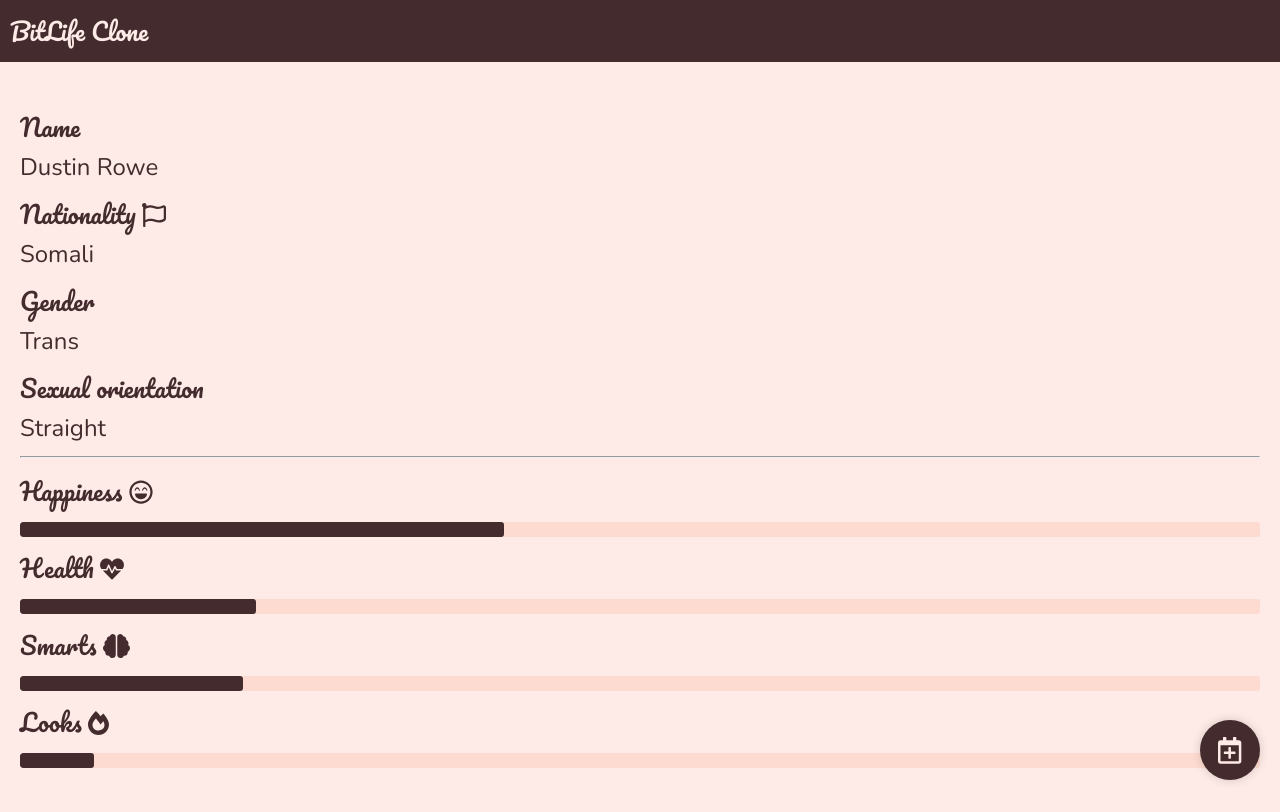
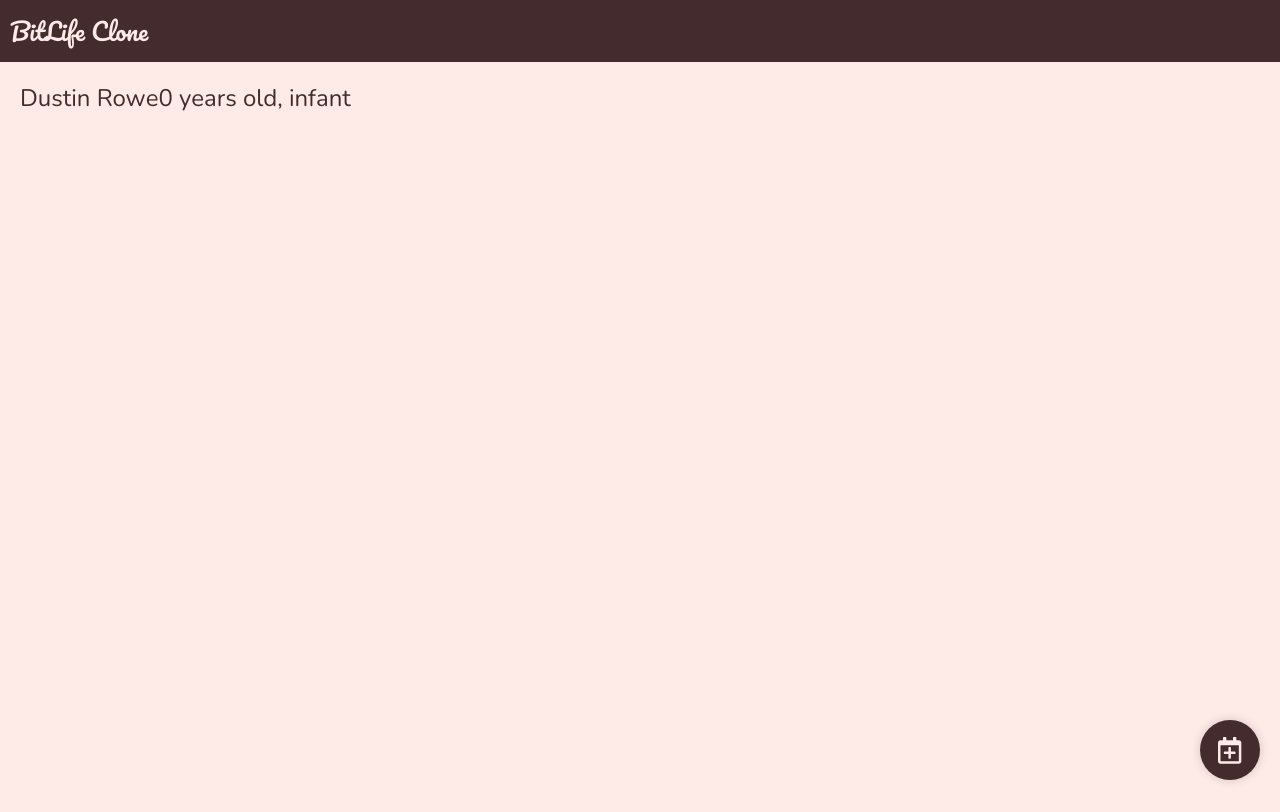
Before and after one commit to mgildone/fluffy-winner, a React (Create React App) app: page / in a window 1280 px wide. Built offline with nearby package versions, Linux system fonts and the light colour scheme.

Commit message:
Increment age in character summary and character cards

```diff
--- a/src/bitlifeclone/App.js
+++ b/src/bitlifeclone/App.js
@@ -7,7 +7,7 @@ import { far } from "@fortawesome/free-regular-svg-icons";
 import { fas } from "@fortawesome/free-solid-svg-icons";
 import { Nav } from "./components/Nav/Nav";
 import { CardList } from "./components/Card/CardList";
-import { Character } from "./components/Character/Character";
+import { CharacterSummary } from "./components/Character/CharacterSummary";
 import { Offline } from "./components/Offline/Offline";
 
 library.add(far, fas);
@@ -17,7 +17,9 @@ function App() {
   const [character, setCharacter] = useState(GeneratePlayer());
   const [offline, setOffline] = useState(!navigator.onLine);
   const addYear = year => {
-    setYear([...years, year]);
+    const age = character.age + 1;
+    setCharacter(Object.assign({}, character, { age }));
+    setYear([...years, Object.assign({}, year, { age })]);
   };
 
   return (
@@ -35,7 +37,7 @@ function App() {
       <main className="u-container">
         {useMemo(
           () => (
-            <Character onCLick={setCharacter} character={character} />
+            <CharacterSummary character={character} />
           ),
           [character]
         )}
--- a/src/bitlifeclone/components/Card/Card.js
+++ b/src/bitlifeclone/components/Card/Card.js
@@ -7,7 +7,7 @@ import { CardEventList } from "./CardEventList";
 const Card = props => {
   return (
     <article className="c-card">
-      <header className="c-card__header">Age: {props.age} years old</header>
+      <header className="c-card__header">Age: {props.age} {props.age > 1 ? "years" : "year" } old</header>
       <CardEventList events={props.events} />
     </article>
   );
--- a/src/bitlifeclone/components/Character/Character.js
+++ b/src/bitlifeclone/components/Character/Character.js
@@ -1,4 +1,4 @@
-import React from "react";
+import React, { useState } from "react";
 
 import "./Character.scss";
 
@@ -6,12 +6,13 @@ import { CharacterBar } from "./CharacterBar";
 import { CharacterField } from "./CharacterField";
 
 const CharacterContainer = (props) => {
+    const [isOpen, setIsOpen] = useState(false);
     return <dl className="c-character" {...props} />
 }
 
 const Character = props => {
   return (
-    <CharacterContainer id="ca">
+    <CharacterContainer>
         <CharacterField label={"Name"} value={`${props.character.firstName} ${props.character.lastName}`} />
         <CharacterField label={"Nationality"} value={props.character.nationality.name} icon={["far", "flag"]} />
         <CharacterField label={"Gender"} value={props.character.gender.name} />
--- /dev/null
+++ b/src/bitlifeclone/components/Character/CharacterSummary.js
@@ -0,0 +1,15 @@
+import React from "react";
+
+import "./Character.scss";
+
+
+const CharacterSummary = props => {
+  return (
+    <div className=""c-character-summary>
+        { props.character.firstName } { props.character.lastName }
+        { props.character.age } years old, { props.character.lifePhase }
+    </div>
+  );
+};
+
+export { CharacterSummary };
--- a/src/bitlifeclone/components/Nav/Nav.js
+++ b/src/bitlifeclone/components/Nav/Nav.js
@@ -6,7 +6,7 @@ const Nav = props => {
   const insertYear = e => {
     e.preventDefault();
     props.onClick({
-      age: 45,
+      age: props.age,
       events: [
         "You started going to school.",
         "You graduated.",
--- a/src/bitlifeclone/utils/Player.js
+++ b/src/bitlifeclone/utils/Player.js
@@ -28,6 +28,8 @@ const Player = (data = {}) => {
   const lastName = pick(data["lastNames"][nationality.abbreviation]);
 
   return {
+    age: 0,
+    lifePhase: "infant",
     nationality,
     gender,
     sexualOrientation,
```
